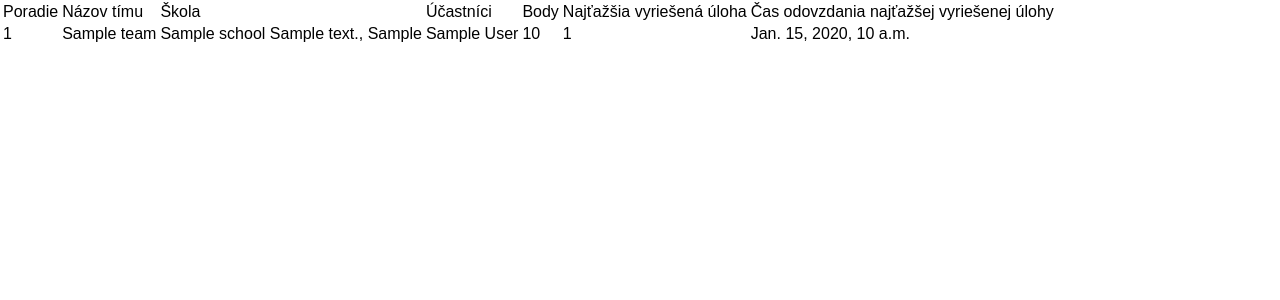
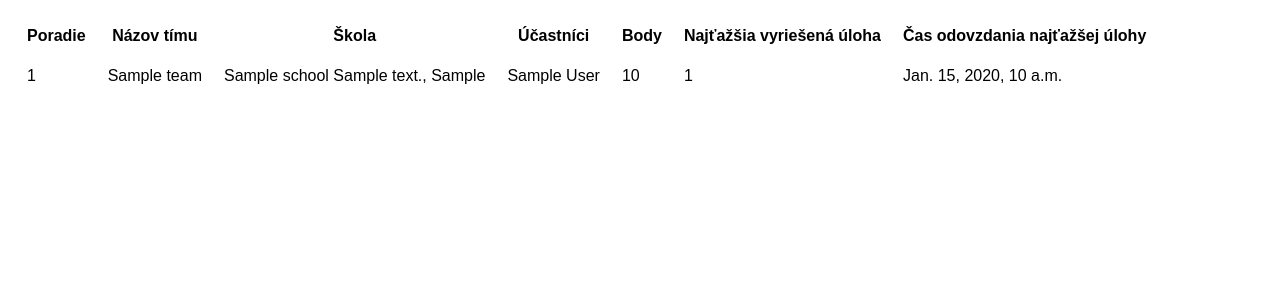
Before and after one commit to ZdruzenieSTROM/sutazeStrom, a Django app: page /1/results in a window 1280 px wide. Shown: the part 48-348 px from the top of the page. Run offline with Django 3.2, Linux system fonts and the light colour scheme; tables that the repository leaves empty hold one stand-in row (values such as "Sample post").

Commit message:
Results styles

```diff
--- a/competition/templates/competition/results.html
+++ b/competition/templates/competition/results.html
@@ -1,18 +1,30 @@
 {% extends 'base.html' %}
 
 {% block title %}{{ event }} &ndash; Výsledky{% endblock %}
+
+{% block css %}
+  <style>
+    table {
+      margin: 15px;
+    }
+
+    th, td {
+      padding: 10px;
+    }
+  </style>
+{% endblock %}
 
 {% block content %}
 <table>
     <thead>
         <tr>
-            <td>Poradie</td>
-            <td>Názov tímu</td>
-            <td>Škola</td>
-            <td>Účastníci</td>
-            <td>Body</td>
-            <td>Najťažšia vyriešená úloha</td>
-            <td>Čas odovzdania najťažšej vyriešenej úlohy</td>
+            <th>Poradie</th>
+            <th>Názov tímu</th>
+            <th>Škola</th>
+            <th>Účastníci</th>
+            <th>Body</th>
+            <th>Najťažšia vyriešená úloha</th>
+            <th>Čas odovzdania najťažšej úlohy</th>
         </tr>
     </thead>
     <tbody>
```
